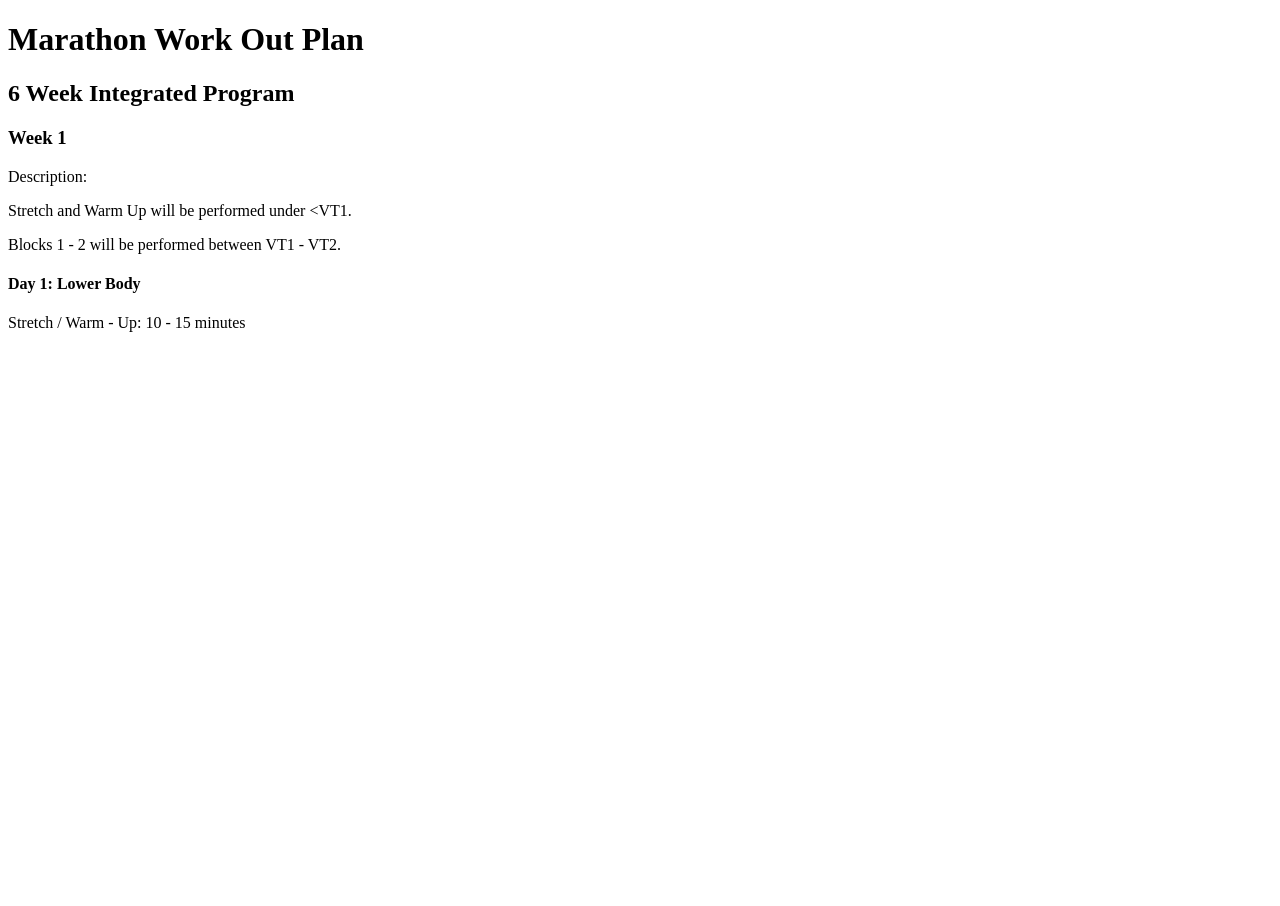
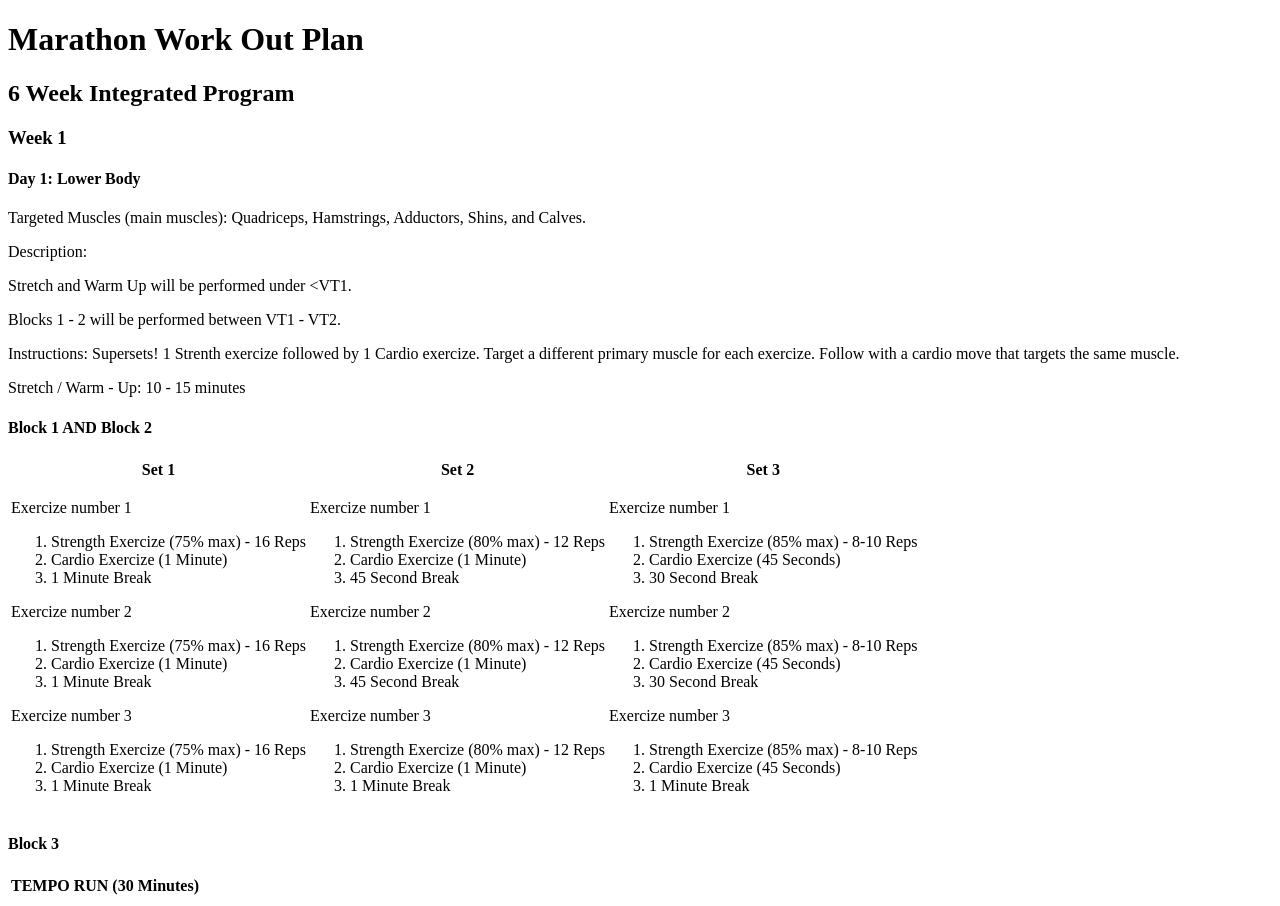
Before and after one commit to gnzaleznoah/MarathonWorkOutPlan, a plain HTML site: page index.html in a window 1280 px wide. Before the commit the page ends 800 px from the top, so only its background shows below. Drawn offline with Linux system fonts and the light colour scheme.

Commit message:
Update Day 1

```diff
--- a/index.html
+++ b/index.html
@@ -5,17 +5,104 @@
     <meta http-equiv="X-UA-Compatible" content="IE=edge">
     <meta name="viewport" content="width=device-width, initial-scale=1.0">
     <title>Work Out Plan</title>
+    <link rel="stylesheet" type="text/css" href="main.css">
+    <script src="main.js" defer></script>
 </head>
 <body>
 <h1>Marathon Work Out Plan</h1>
     <h2>6 Week Integrated Program</h2>
-        <h3>Week 1</h3>
-        <p>Description:</p>
-        <p> Stretch and Warm Up will be performed under &lt;VT1.</p><p>Blocks 1 - 2 will be performed between VT1 - VT2.</p>
-        <section>
-        <h4>Day 1: Lower Body</h4>
-        <p>Stretch / Warm - Up: 10 - 15 minutes</p>
-    </section>
+    <h3>Week 1</h3>
+        <section class="leg-day1">
+            <h4>Day 1: Lower Body</h4>
+            <p>Targeted Muscles (main muscles):
+                Quadriceps, Hamstrings, Adductors, Shins, and Calves. </p>
+            <p>Description:</p>
+            <p> Stretch and Warm Up will be performed under &lt;VT1.</p><p>Blocks 1 - 2 will be performed between VT1 - VT2.</p>
+            <p>Instructions: Supersets! 1 Strenth exercize followed by 1 Cardio exercize. Target a different primary muscle for each exercize. Follow with a cardio move that targets the same muscle.</p>
+            <p>Stretch / Warm - Up: 10 - 15 minutes</p>
+            <!------------------- Block 1 ---------------->
+            <h4>Block 1 AND Block 2</h5>
+            <table>
+                <tr>
+                    <th>Set 1</th>
+                    <th>Set 2</th>
+                    <th>Set 3</th>
+                </tr>
+                <tr>
+        <!-------- SET 1 DATA -------->
+                    <td>
+                        <p>Exercize number 1</p>
+                        <ol>
+                            <li>Strength Exercize (75% max) - 16 Reps</li>
+                            <li>Cardio Exercize (1 Minute)</li>
+                            <li>1 Minute Break</li>
+                        </ol>
+                        <p>Exercize number 2</p>
+                        <ol>
+                            <li>Strength Exercize (75% max) - 16 Reps</li>
+                            <li>Cardio Exercize (1 Minute)</li>
+                            <li>1 Minute Break</li>
+                        </ol>
+                        <p>Exercize number 3</p>
+                        <ol>
+                            <li>Strength Exercize (75% max) - 16 Reps</li>
+                            <li>Cardio Exercize (1 Minute)</li>
+                            <li>1 Minute Break</li>
+                        </ol>
+                    </td>
+               <!-------- SET 2 DATA -------->
+                <td>
+                    <p>Exercize number 1</p>
+                    <ol>
+                        <li>Strength Exercize (80% max) - 12 Reps</li>
+                        <li>Cardio Exercize (1 Minute)</li>
+                        <li>45 Second Break</li>
+                    </ol>
+                    <p>Exercize number 2</p>
+                    <ol>
+                        <li>Strength Exercize (80% max) - 12 Reps</li>
+                        <li>Cardio Exercize (1 Minute)</li>
+                        <li>45 Second Break</li>
+                    </ol>
+                    <p>Exercize number 3</p>
+                    <ol>
+                        <li>Strength Exercize (80% max) - 12 Reps</li>
+                        <li>Cardio Exercize (1 Minute)</li>
+                        <li>1 Minute Break</li>
+                    </ol>
+                </td>
+                <!-------- SET 3 DATA -------->
+                <td>
+                    <p>Exercize number 1</p>
+                    <ol>
+                        <li>Strength Exercize (85% max) - 8-10 Reps</li>
+                        <li>Cardio Exercize (45 Seconds)</li>
+                        <li>30 Second Break</li>
+                    </ol>
+                    <p>Exercize number 2</p>
+                    <ol>
+                        <li>Strength Exercize (85% max) - 8-10 Reps</li>
+                        <li>Cardio Exercize (45 Seconds)</li>
+                        <li>30 Second Break</li>
+                    </ol>
+                    <p>Exercize number 3</p>
+                    <ol>
+                        <li>Strength Exercize (85% max) - 8-10 Reps</li>
+                        <li>Cardio Exercize (45 Seconds)</li>
+                        <li>1 Minute Break</li>
+                    </ol>
+                </td>
+                </tr>
+            </table>
+
+            <h4>Block 3</h4>
+            <table>
+                <tr>
+                    <th>TEMPO RUN (30 Minutes)</th>
+                </tr>
+            </table>
+        </section>
+        </section>
 
 </body>
 </html>
```
